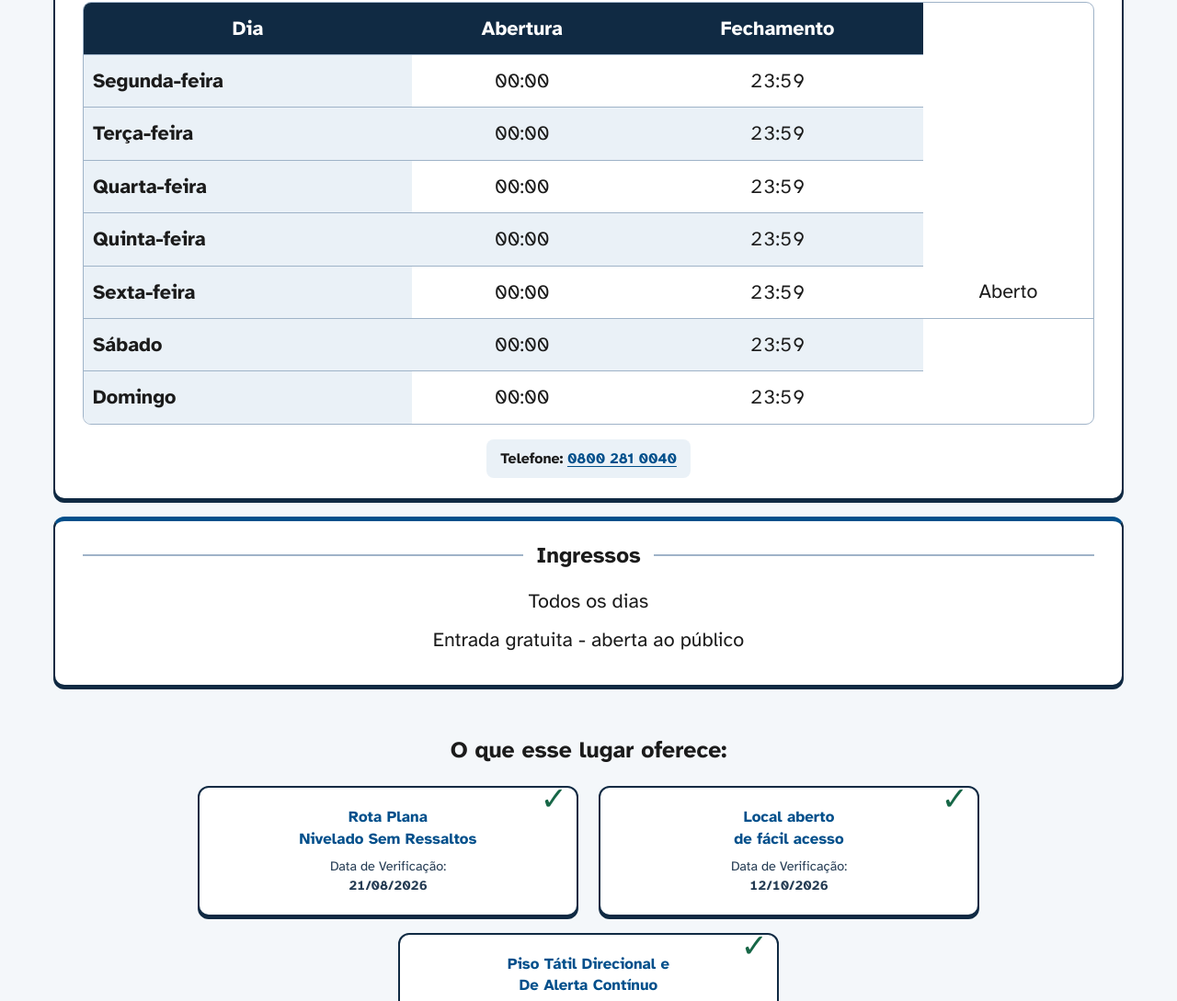
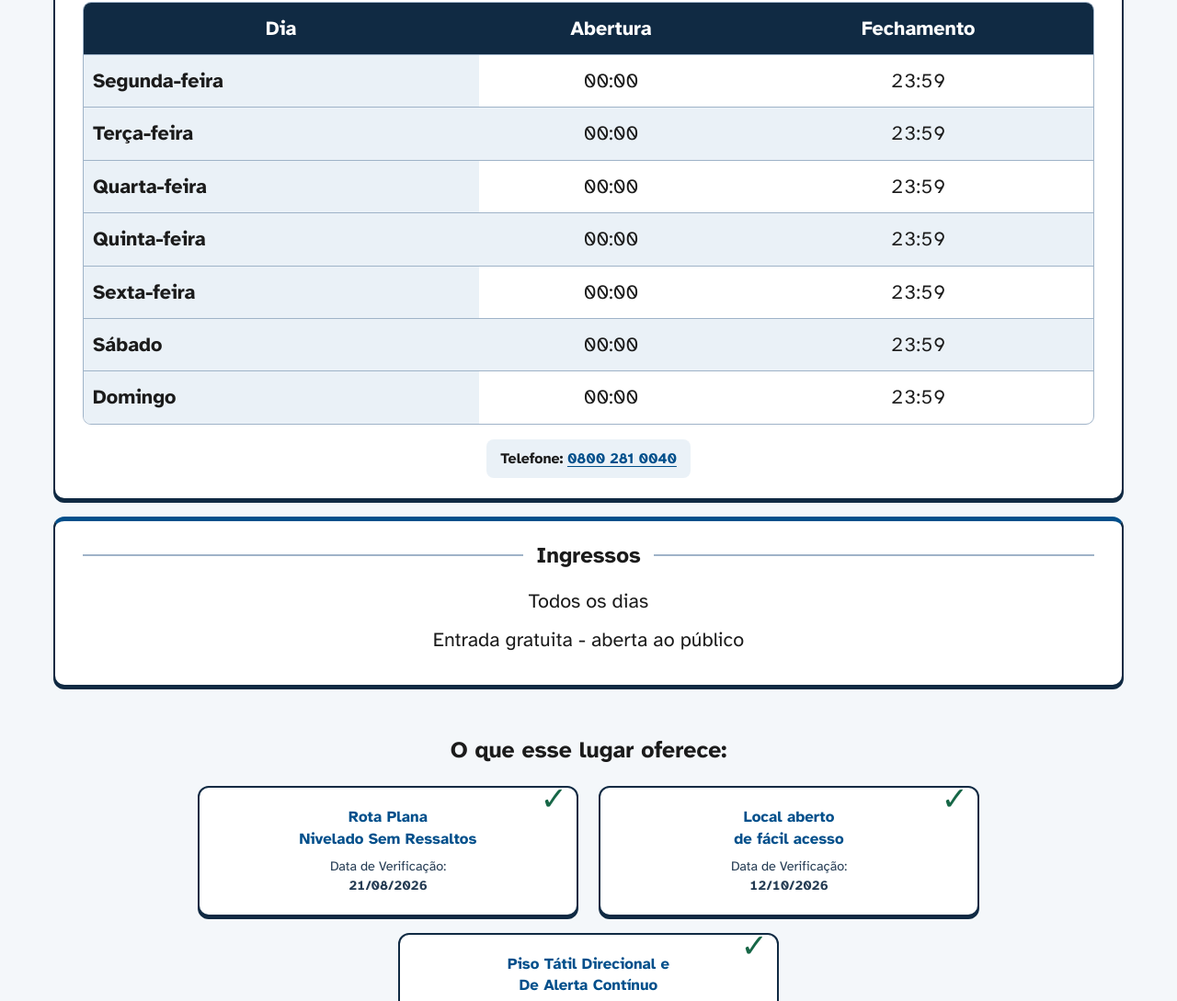
Before and after one commit to Jao154/recifeacessivel, a plain HTML site: page pages/marco-zero.html in a window 1280 px wide. Shown: the part 1829-2918 px from the top of the page at 92% size. Drawn offline with Linux system fonts and the light colour scheme.

Commit message:
finished tables to all pages

```diff
--- a/pages/marco-zero.html
+++ b/pages/marco-zero.html
@@ -175,7 +175,7 @@
                         <th scope="row">Sexta-feira</th>
                         <td>00:00</td>
                         <td>23:59</td>
-                        <td>Aberto</td>
+
                     </tr>
 
                     <tr>
```
